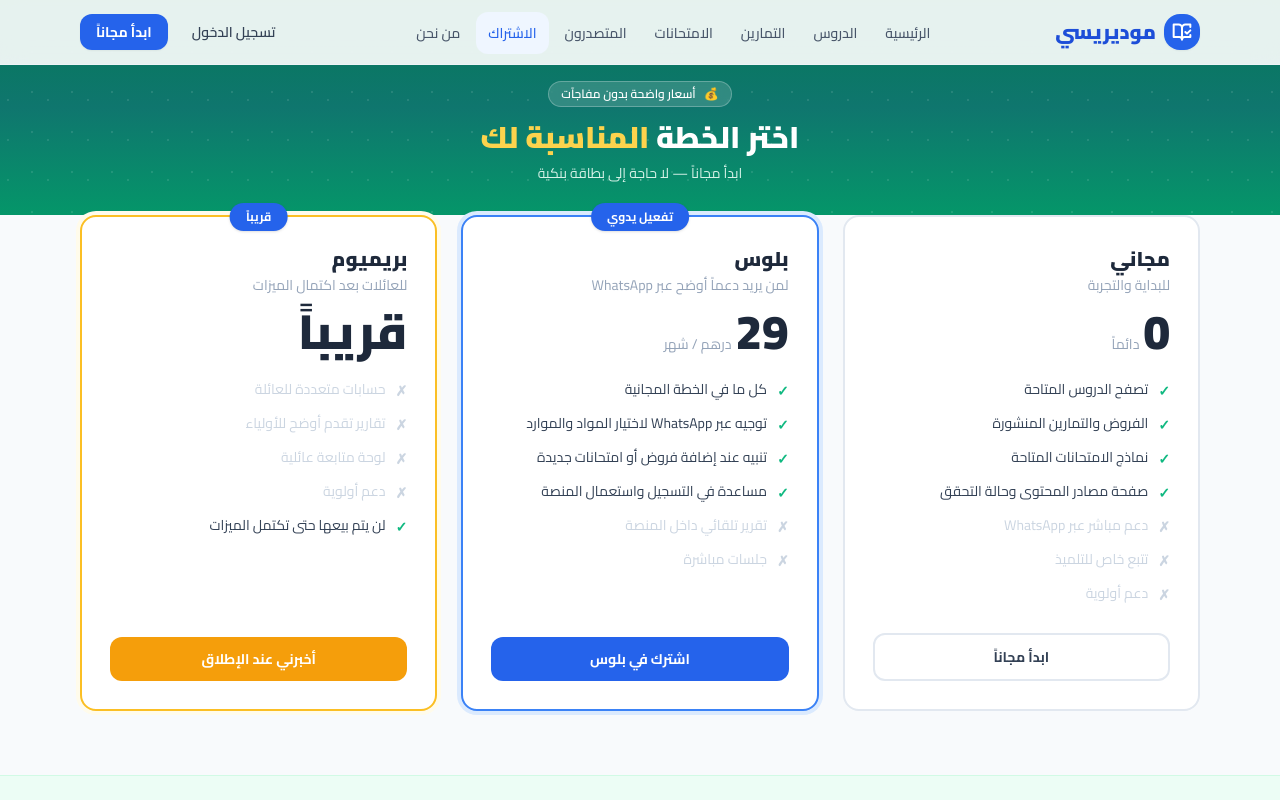
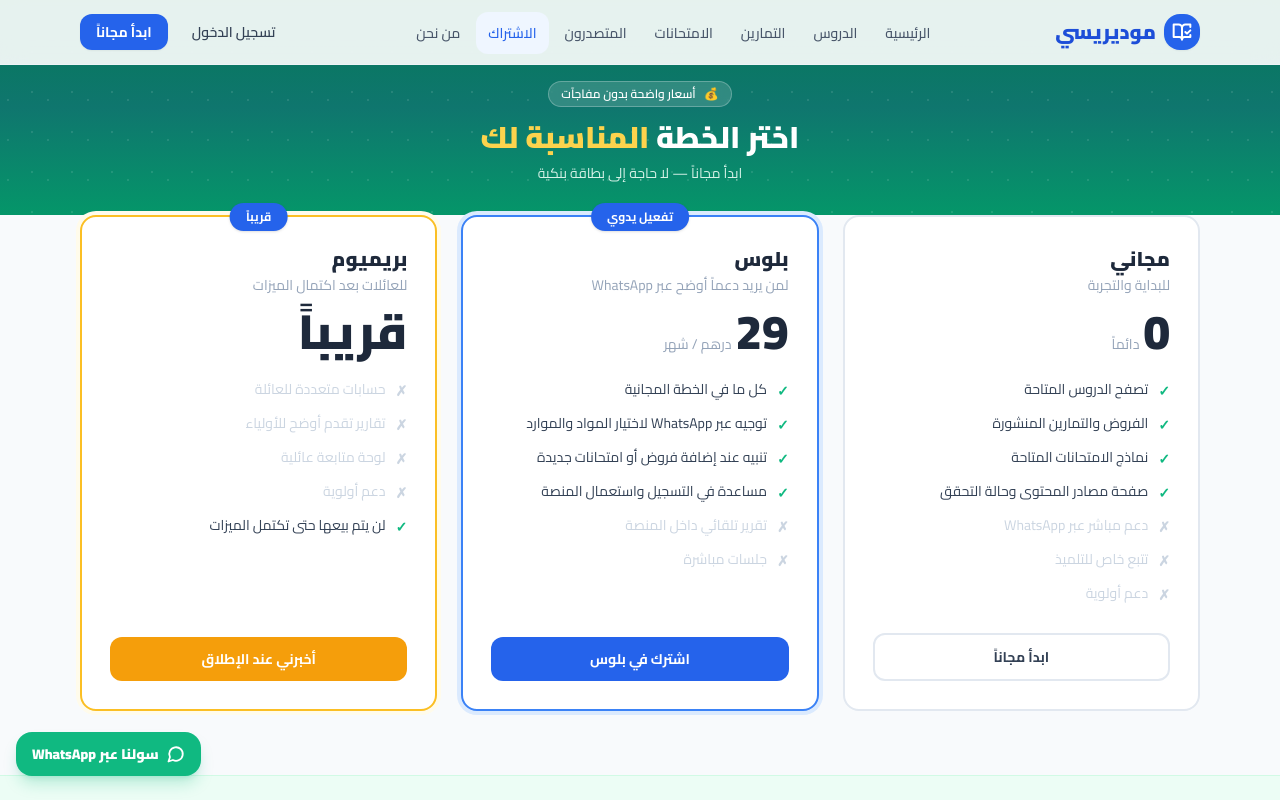
Before and after one commit to anir1977/modarisi, a Next.js app: page /pricing in a window 1280 px wide. Shown: the top 800 px of the page. Built offline with nearby package versions, Linux system fonts and the light colour scheme.

Commit message:
Add sitewide WhatsApp conversion CTA

```diff
--- a/app/contact/page.tsx
+++ b/app/contact/page.tsx
@@ -2,6 +2,7 @@ import type { Metadata } from "next";
 import Navbar from "@/components/Navbar";
 import Footer from "@/components/Footer";
 import BottomNav from "@/components/BottomNav";
+import { WHATSAPP_NUMBER, whatsappUrl } from "@/lib/contact";
 
 export const metadata: Metadata = {
   title: "تواصل معنا | موديريسي",
@@ -9,7 +10,7 @@ export const metadata: Metadata = {
   alternates: { canonical: "/contact" },
 };
 
-const WHATSAPP_URL = "https://wa.me/212708025467?text=مرحباً، أحتاج مساعدة بخصوص موديريسي";
+const WHATSAPP_URL = whatsappUrl("مرحباً، عندي تلميذ في الثالثة إعدادي وأحتاج مساعدة بخصوص موديريسي.");
 
 export default function ContactPage() {
   return (
@@ -32,7 +33,7 @@ export default function ContactPage() {
                 <h2 className="font-black text-[#1E293B] mb-1">WhatsApp</h2>
                 <p className="text-slate-500 text-sm mb-4">أسرع طريقة للتواصل والاشتراك.</p>
                 <a href={WHATSAPP_URL} target="_blank" rel="noopener noreferrer" className="text-emerald-600 font-bold text-sm hover:underline">
-                  0708025467
+                  {WHATSAPP_NUMBER}
                 </a>
               </div>
 
--- a/app/layout.tsx
+++ b/app/layout.tsx
@@ -1,6 +1,7 @@
 import type { Metadata, Viewport } from "next";
 import "./globals.css";
 import { Analytics } from "@vercel/analytics/next";
+import WhatsAppFloat from "@/components/WhatsAppFloat";
 
 export const viewport: Viewport = {
   width: "device-width",
@@ -48,6 +49,7 @@ export default function RootLayout({
     <html lang="ar" dir="rtl" suppressHydrationWarning>
       <body className="font-cairo antialiased bg-[#F8FAFC] text-[#1E293B]">
         {children}
+        <WhatsAppFloat />
         <Analytics />
       </body>
     </html>
--- a/app/page.tsx
+++ b/app/page.tsx
@@ -2,6 +2,7 @@ import Link from "next/link";
 import Image from "next/image";
 import Navbar from "@/components/Navbar";
 import Footer from "@/components/Footer";
+import { WHATSAPP_NUMBER, whatsappUrl } from "@/lib/contact";
 
 const FEATURES = [
   {
@@ -64,7 +65,7 @@ const TRUST_POINTS = [
   "اشتراك عبر WhatsApp إلى حين إضافة الدفع الإلكتروني",
 ];
 
-const WHATSAPP_URL = "https://wa.me/212708025467?text=مرحباً، أريد معرفة هل موديريسي مناسب لتلميذ في الثالثة إعدادي";
+const WHATSAPP_URL = whatsappUrl("مرحباً، أريد معرفة هل موديريسي مناسب لتلميذ في الثالثة إعدادي.");
 
 const PLANS = [
   {
@@ -149,7 +150,7 @@ export default function HomePage() {
                 rel="noopener noreferrer"
                 className="inline-flex items-center justify-center px-7 py-4 rounded-2xl border border-white/30 bg-white/10 backdrop-blur text-white font-bold text-base hover:bg-white/20 transition-all"
               >
-                اسألنا عبر WhatsApp
+                سولنا عبر WhatsApp
               </a>
             </div>
 
@@ -401,7 +402,7 @@ export default function HomePage() {
           </div>
 
           <p className="text-center text-slate-400 text-sm mt-8">
-            للاشتراك في الخطط المدفوعة: <span className="font-semibold text-slate-600">WhatsApp 0708025467</span>. سيتم توجيهك إلى خطوات التفعيل بوضوح.
+            للاشتراك في بلوس أو معرفة بريميوم: <span className="font-semibold text-slate-600">WhatsApp {WHATSAPP_NUMBER}</span>. سنوضح لك ما هو متاح فعلياً قبل أي أداء.
           </p>
         </div>
       </section>
--- a/app/pricing/page.tsx
+++ b/app/pricing/page.tsx
@@ -3,6 +3,7 @@ import type { Metadata } from "next";
 import Navbar from "@/components/Navbar";
 import Footer from "@/components/Footer";
 import BottomNav from "@/components/BottomNav";
+import { WHATSAPP_NUMBER, whatsappUrl } from "@/lib/contact";
 
 export const metadata: Metadata = {
   title: "أسعار الاشتراك في موديريسي",
@@ -166,13 +167,13 @@ export default function PricingPage() {
             يتم تفعيل بلوس حالياً عبر WhatsApp فقط. سنوضح لك الخطة، المدة، وما هو متاح فعلياً قبل أي أداء. سيتم إضافة الدفع الإلكتروني المباشر لاحقاً.
           </p>
           <a
-            href="https://wa.me/212708025467?text=مرحباً، أريد الاشتراك في موديريسي"
+            href={whatsappUrl("مرحباً، عندي تلميذ في الثالثة إعدادي وأريد معرفة طريقة تفعيل بلوس في موديريسي.")}
             target="_blank"
             rel="noopener noreferrer"
             className="inline-flex items-center gap-2 bg-emerald-500 hover:bg-emerald-600 text-white font-bold px-6 py-3 rounded-xl transition-all shadow-lg shadow-emerald-200"
           >
             <span className="text-xl">💬</span>
-            تواصل عبر WhatsApp: <span className="ltr-num">0708025467</span>
+            تواصل عبر WhatsApp: <span className="ltr-num">{WHATSAPP_NUMBER}</span>
           </a>
         </div>
       </section>
--- a/app/privacy/page.tsx
+++ b/app/privacy/page.tsx
@@ -2,6 +2,7 @@ import Link from "next/link";
 import type { Metadata } from "next";
 import Navbar from "@/components/Navbar";
 import Footer from "@/components/Footer";
+import { whatsappUrl } from "@/lib/contact";
 
 export const metadata: Metadata = {
   title: "سياسة الخصوصية | موديريسي",
@@ -41,7 +42,7 @@ export default function PrivacyPage() {
           <h2 className="text-xl font-bold text-[#1E293B] mb-3">5. تواصل معنا</h2>
           <p className="text-slate-600 text-sm leading-relaxed">
             لأي استفسار حول الخصوصية: تواصل معنا عبر{" "}
-            <a href="https://wa.me/212708025467" className="text-blue-600 hover:underline">WhatsApp</a>.
+            <a href={whatsappUrl("مرحباً، عندي سؤال حول خصوصية البيانات في موديريسي.")} target="_blank" rel="noopener noreferrer" className="text-blue-600 hover:underline">WhatsApp</a>.
           </p>
         </div>
 
--- a/components/Footer.tsx
+++ b/components/Footer.tsx
@@ -1,5 +1,6 @@
 import Link from "next/link";
 import { BookOpenCheck } from "lucide-react";
+import { whatsappUrl } from "@/lib/contact";
 
 export default function Footer() {
   return (
@@ -62,7 +63,9 @@ export default function Footer() {
             <h3 className="text-white font-semibold mb-3 text-sm">تواصل معنا</h3>
             <p className="text-sm text-slate-400 mb-2">للاشتراك أو الاستفسار:</p>
             <a
-              href="https://wa.me/212708025467"
+              href={whatsappUrl()}
+              target="_blank"
+              rel="noopener noreferrer"
               className="inline-flex items-center gap-2 text-sm bg-green-600 text-white px-3 py-1.5 rounded-lg hover:bg-green-700 transition-colors"
             >
               <span>💬</span> WhatsApp
--- /dev/null
+++ b/components/WhatsAppFloat.tsx
@@ -0,0 +1,17 @@
+import { MessageCircle } from "lucide-react";
+import { whatsappUrl } from "@/lib/contact";
+
+export default function WhatsAppFloat() {
+  return (
+    <a
+      href={whatsappUrl()}
+      target="_blank"
+      rel="noopener noreferrer"
+      className="fixed bottom-20 left-4 z-50 inline-flex items-center gap-2 rounded-2xl bg-emerald-500 px-4 py-3 text-sm font-black text-white shadow-lg shadow-emerald-500/25 transition-colors hover:bg-emerald-600 md:bottom-6"
+      aria-label="تواصل معنا عبر WhatsApp"
+    >
+      <MessageCircle size={18} strokeWidth={2.4} />
+      <span className="hidden sm:inline">سولنا عبر WhatsApp</span>
+    </a>
+  );
+}
--- /dev/null
+++ b/lib/contact.ts
@@ -0,0 +1,6 @@
+export const WHATSAPP_NUMBER = "0708025467";
+export const WHATSAPP_INTERNATIONAL = "212708025467";
+
+export function whatsappUrl(message = "مرحباً، عندي تلميذ في الثالثة إعدادي وأريد معرفة طريقة استعمال موديريسي.") {
+  return `https://wa.me/${WHATSAPP_INTERNATIONAL}?text=${encodeURIComponent(message)}`;
+}
```
